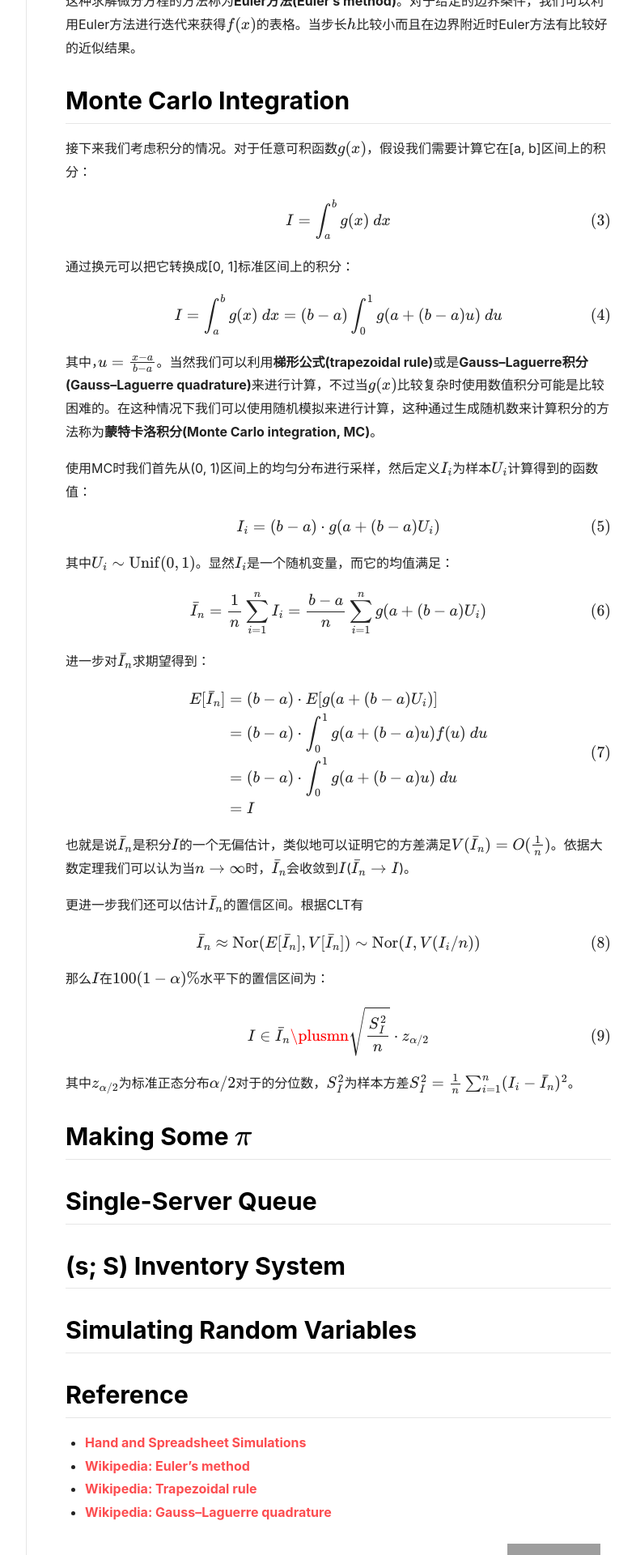
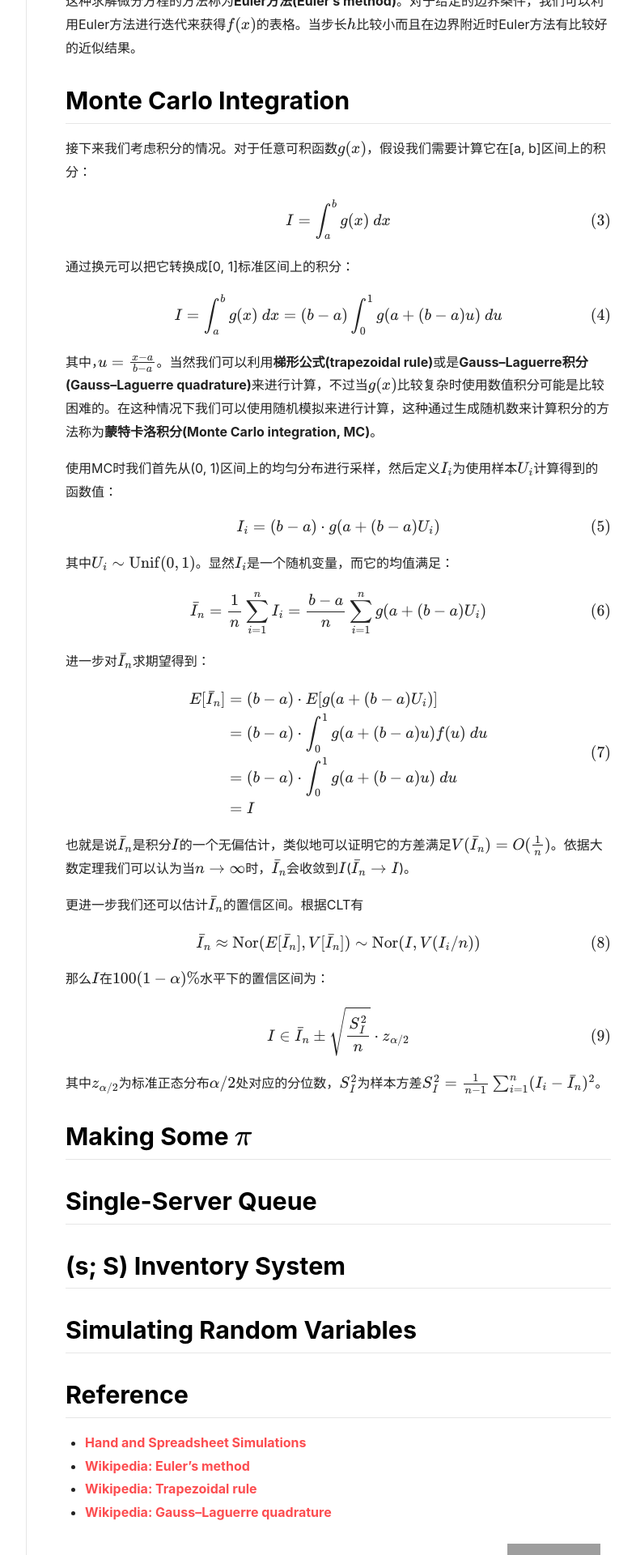
Before and after one commit to peng00bo00/peng00bo00_previous_blog, a Jekyll site: the page built from _posts/2022-02-03-OMSCS-SIM-NOTES-03.md, in a window 1280 px wide. Shown: the part 739-2659 px from the top of the page at 81% size, without its empty margins (237-1023 px from the left). Built offline with Jekyll 4.4.1, drawn with Linux system fonts in a browser that asks for light colours; nearby versions of some CDN libraries; formulas are drawn with MathJax 3; grey boxes are pictures that could not be loaded.

Commit message:
Update 2022-02-03-OMSCS-SIM-NOTES-03.md

```diff
--- a/_posts/2022-02-03-OMSCS-SIM-NOTES-03.md
+++ b/_posts/2022-02-03-OMSCS-SIM-NOTES-03.md
@@ -44,7 +44,7 @@ $$
 
 其中，$u = \frac{x-a}{b-a}$。当然我们可以利用**梯形公式(trapezoidal rule)**或是**Gauss–Laguerre积分(Gauss–Laguerre quadrature)**来进行计算，不过当$g(x)$比较复杂时使用数值积分可能是比较困难的。在这种情况下我们可以使用随机模拟来进行计算，这种通过生成随机数来计算积分的方法称为**蒙特卡洛积分(Monte Carlo integration, MC)**。
 
-使用MC时我们首先从(0, 1)区间上的均匀分布进行采样，然后定义$I_i$为样本$U_i$计算得到的函数值：
+使用MC时我们首先从(0, 1)区间上的均匀分布进行采样，然后定义$I_i$为使用样本$U_i$计算得到的函数值：
 
 $$
 I_i = (b-a) \cdot g(a + (b-a) U_i)
@@ -78,10 +78,10 @@ $$
 那么$I$在$100(1-\alpha)\%$水平下的置信区间为：
 
 $$
-I \in \bar{I}_n \plusmn \sqrt{\frac{S_I^2}{n}} \cdot z_{\alpha/2}
+I \in \bar{I}_n \pm \sqrt{\frac{S_I^2}{n}} \cdot z_{\alpha/2}
 $$
 
-其中$z_{\alpha/2}$为标准正态分布$\alpha/2$对于的分位数，$S_I^2$为样本方差$S_I^2 = \frac{1}{n} \sum_{i=1}^n (I_i - \bar{I}_n)^2$。
+其中$z_{\alpha/2}$为标准正态分布$\alpha/2$处对应的分位数，$S_I^2$为样本方差$S_I^2 = \frac{1}{n-1} \sum_{i=1}^n (I_i - \bar{I}_n)^2$。
 
 ## Making Some $\pi$
 
```
